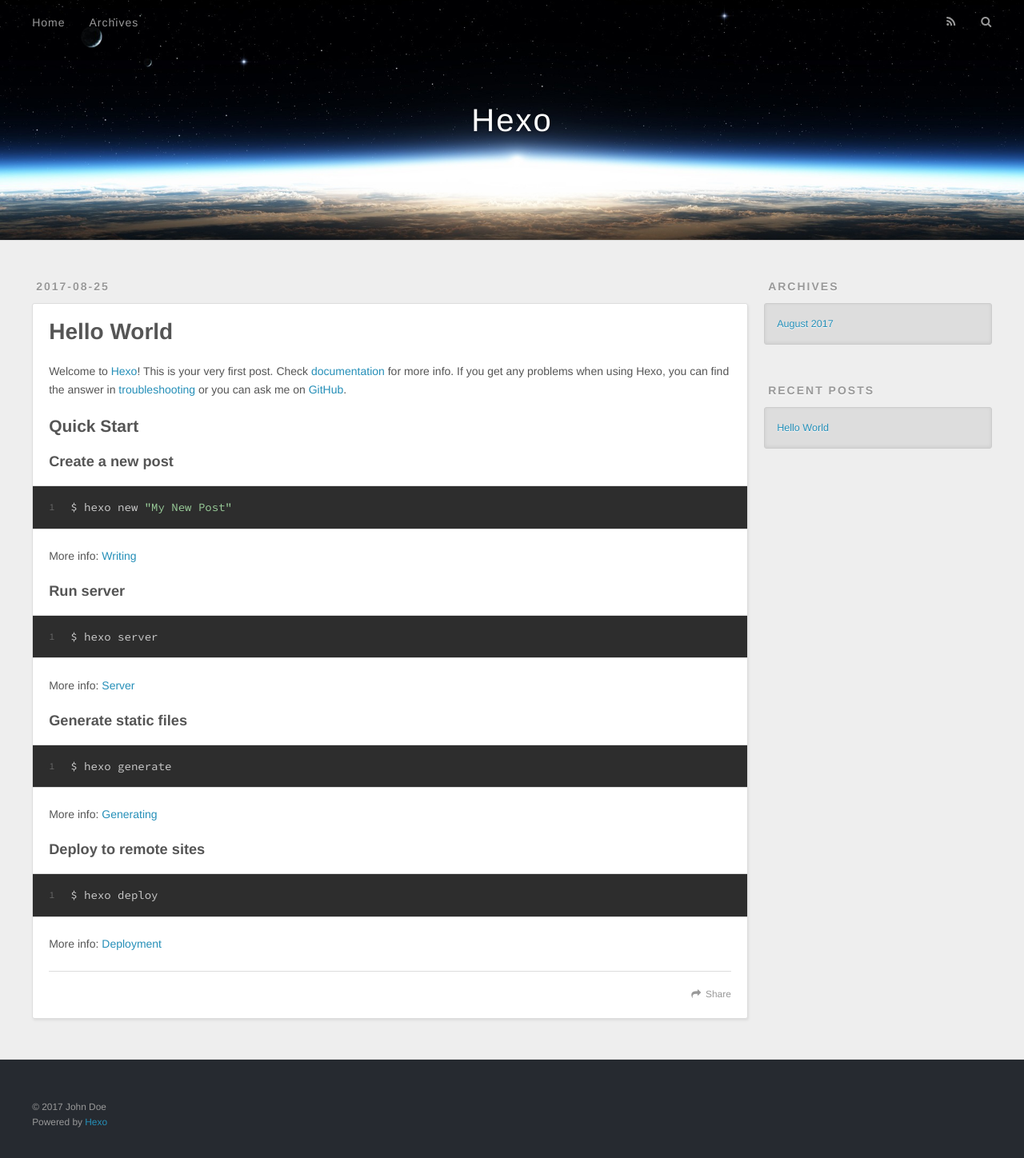
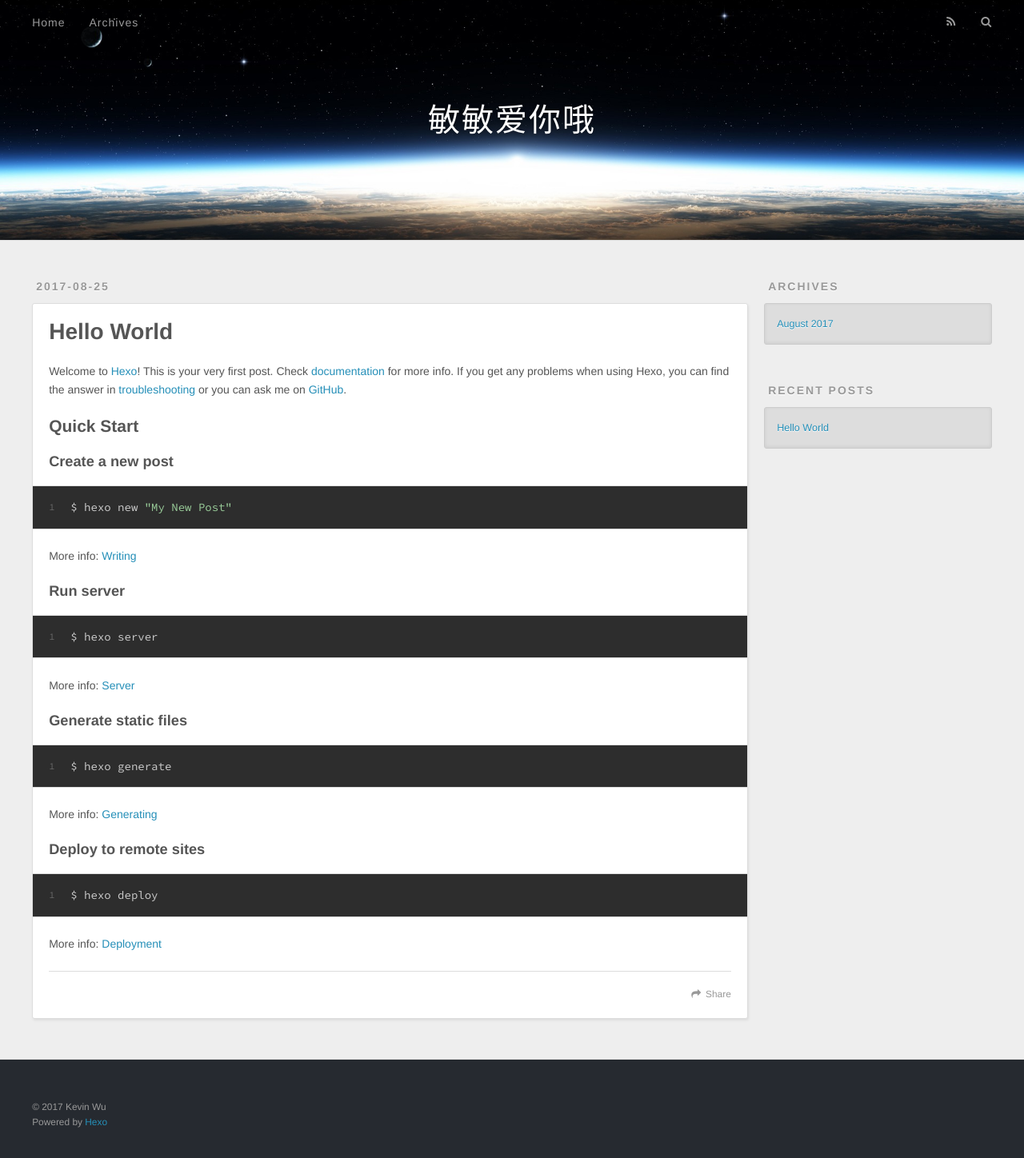
Before and after one commit to ayayui/ayayui.github.io, a plain HTML site: page index.html in a window 1280 px wide. Shown: the whole page at 80% size. Drawn offline with nearby package versions, Linux system fonts and the light colour scheme.

Commit message:
Site updated: 2017-08-25 16:28:39

```diff
--- a/index.html
+++ b/index.html
@@ -3,16 +3,16 @@
 <head>
   <meta charset="utf-8">
 
-  <title>Hexo</title>
+  <title>敏敏爱你哦</title>
   <meta name="viewport" content="width=device-width, initial-scale=1, maximum-scale=1">
   <meta property="og:type" content="website">
-<meta property="og:title" content="Hexo">
+<meta property="og:title" content="敏敏爱你哦">
 <meta property="og:url" content="http://yoursite.com/index.html">
-<meta property="og:site_name" content="Hexo">
+<meta property="og:site_name" content="敏敏爱你哦">
 <meta name="twitter:card" content="summary">
-<meta name="twitter:title" content="Hexo">
+<meta name="twitter:title" content="敏敏爱你哦">
 
-    <link rel="alternate" href="/atom.xml" title="Hexo" type="application/atom+xml">
+    <link rel="alternate" href="/atom.xml" title="敏敏爱你哦" type="application/atom+xml">
 
 
     <link rel="icon" href="/favicon.png">
@@ -33,7 +33,7 @@
   <div id="header-outer" class="outer">
     <div id="header-title" class="inner">
       <h1 id="logo-wrap">
-        <a href="/" id="logo">Hexo</a>
+        <a href="/" id="logo">敏敏爱你哦</a>
       </h1>
 
     </div>
@@ -96,7 +96,7 @@
 
     </div>
     <footer class="article-footer">
-      <a data-url="http://yoursite.com/2017/08/25/hello-world/" data-id="cj6rlxykc000044gcgfwmbj5m" class="article-share-link">Share</a>
+      <a data-url="http://yoursite.com/2017/08/25/hello-world/" data-id="cj6rm7t9n0000h0gc1ogtuuc0" class="article-share-link">Share</a>
 
 
     </footer>
@@ -151,7 +151,7 @@
 
   <div class="outer">
     <div id="footer-info" class="inner">
-      &copy; 2017 John Doe<br>
+      &copy; 2017 Kevin Wu<br>
       Powered by <a href="http://hexo.io/" target="_blank">Hexo</a>
     </div>
   </div>
```
Also changed, not shown: 2017/08/25/hello-world/index.html (+6 -6 lines), archives/2017/08/index.html (+7 -7 lines), archives/2017/index.html (+7 -7 lines), archives/index.html (+7 -7 lines).
